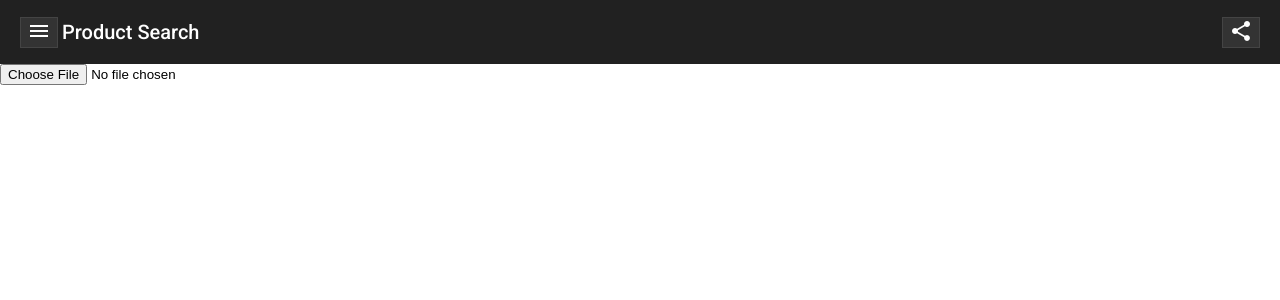
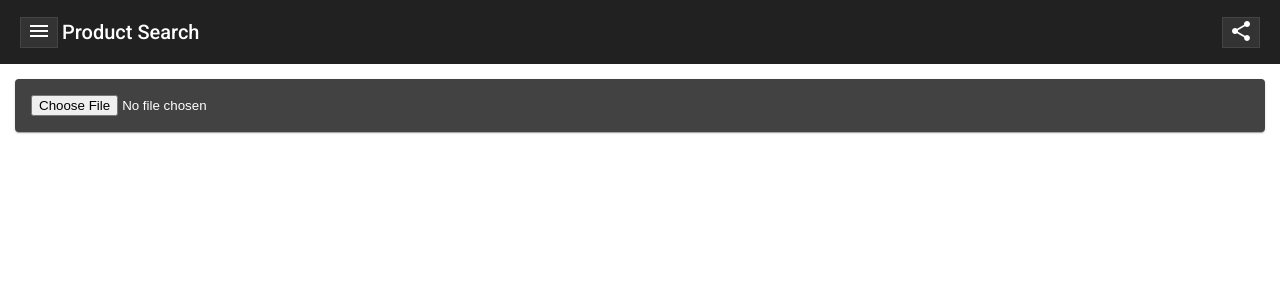
Before and after one commit to BaselHack/2021-team-5, an Angular app in the folder product-search-app/: page / in a window 1280 px wide. Shown: the top 300 px of the page. Built offline with nearby package versions, Linux system fonts and the light colour scheme.

Commit message:
upload card

```diff
--- a/product-search-app/src/app/app.component.html
+++ b/product-search-app/src/app/app.component.html
@@ -11,10 +11,18 @@
       </button>
      </mat-toolbar>
 
-  <div class="file-upload">
-    <!-- on smartphones 'image' will let the browser choose you an image or record it with the camera . Capture enviroment should choose the main camera -->
-    <input type="file" accept="image/*" capture="environment" (change)="onFileSelected($event)" >
-  </div>
+
+     <mat-card class="file-upload-card">
+
+
+        <div class="file-upload">
+            <!-- on smartphones 'image' will let the browser choose you an image or record it with the camera . Capture enviroment should choose the main camera -->
+            <input type="file" accept="image/*" capture="environment" (change)="onFileSelected($event)" >
+          </div>
+
+     </mat-card>
+
+
 
 </div>
 <router-outlet></router-outlet>
--- a/product-search-app/src/app/app.component.scss
+++ b/product-search-app/src/app/app.component.scss
@@ -9,3 +9,7 @@
     border: 1px solid #444;
     color: white;
 }
+.file-upload-card {
+    margin: 15px;
+    height: 100%;
+}
--- a/product-search-app/src/app/app.module.ts
+++ b/product-search-app/src/app/app.module.ts
@@ -7,6 +7,10 @@ import { BrowserAnimationsModule } from '@angular/platform-browser/animations';
 import {MatIconModule} from '@angular/material/icon';
 import { HttpClientModule } from '@angular/common/http';
 import {MatToolbarModule} from '@angular/material/toolbar';
+import {MatCardModule} from '@angular/material/card';
+
+
+
 
 
 @NgModule({
@@ -17,7 +21,7 @@ import {MatToolbarModule} from '@angular/material/toolbar';
     BrowserModule,
     AppRoutingModule,
     BrowserAnimationsModule,
-    HttpClientModule, MatIconModule, MatToolbarModule
+    HttpClientModule, MatIconModule, MatToolbarModule, MatCardModule
   ],
   providers: [],
   bootstrap: [AppComponent]
```
